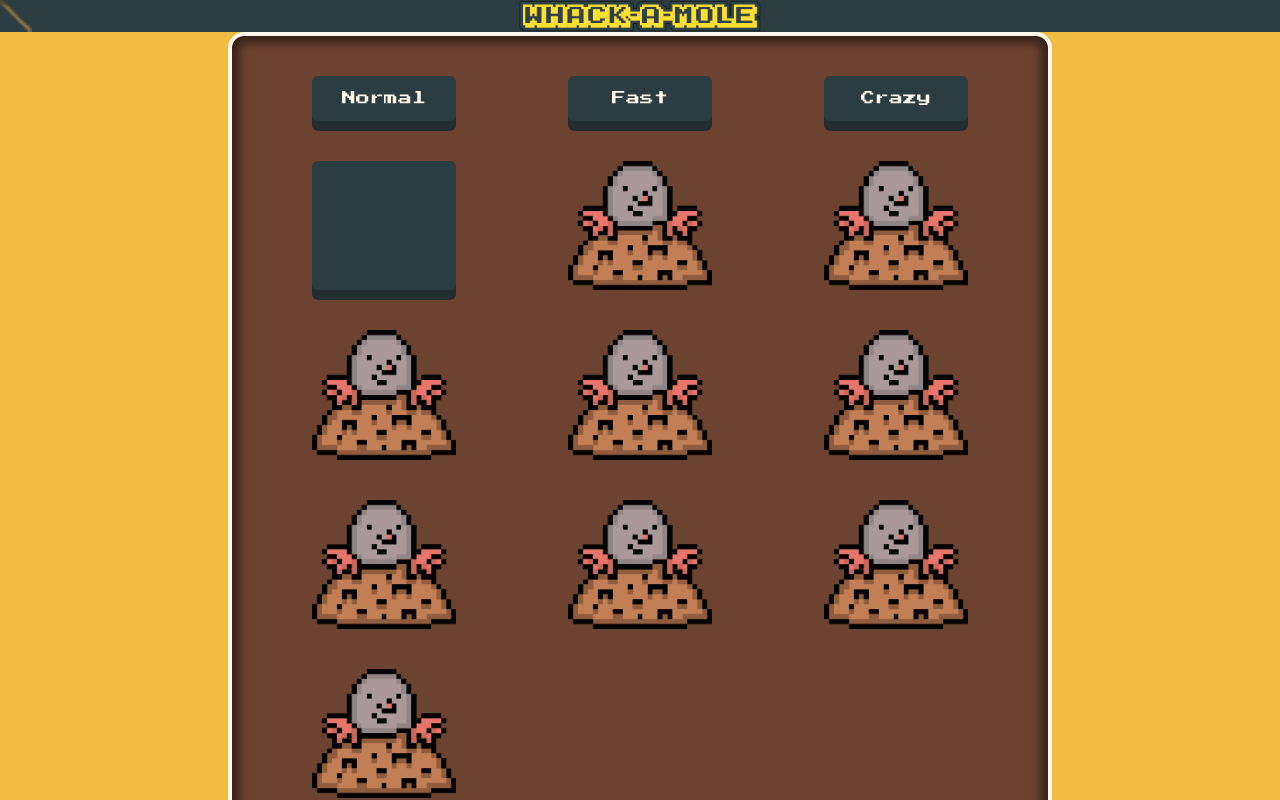
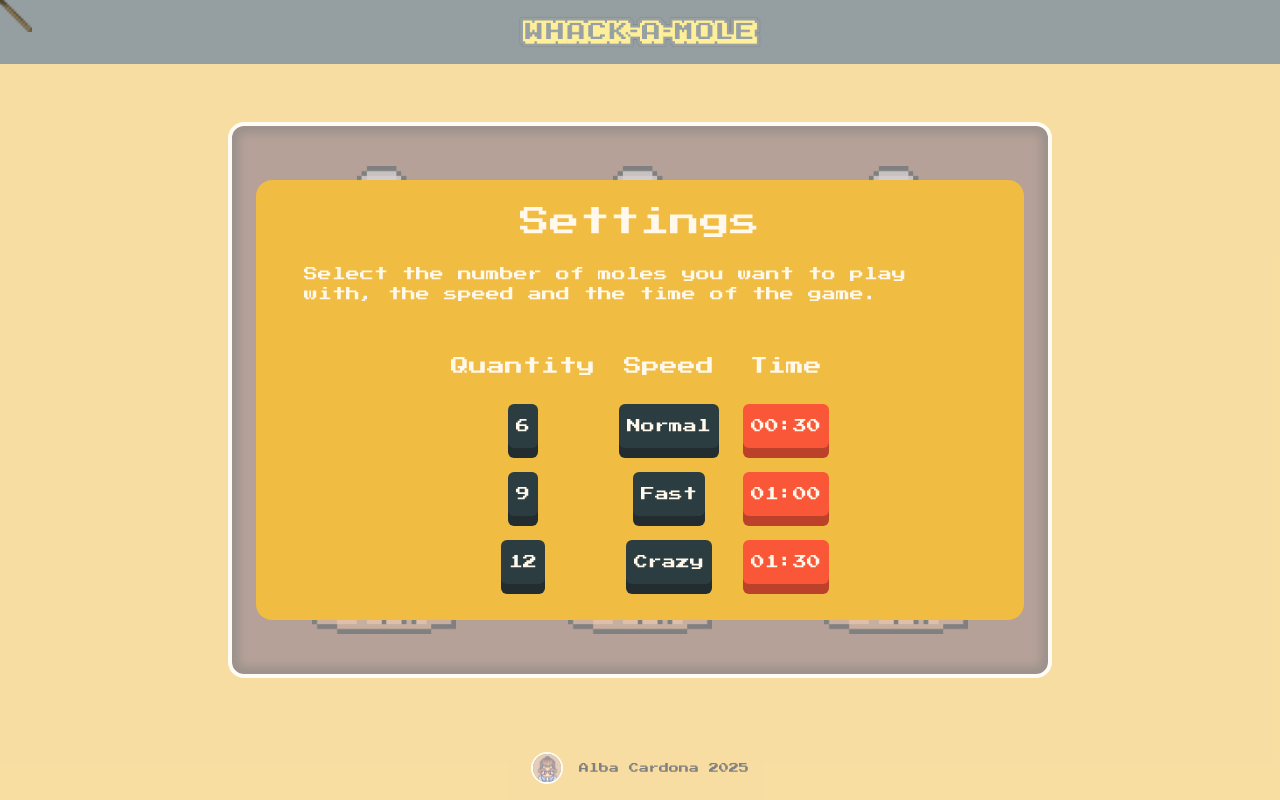
Before and after one commit to albacardona/Wack-a-Mole, a React (Vite) app: page / in a window 1280 px wide. Built offline with nearby package versions, Linux system fonts and the light colour scheme.

Commit message:
feat: starting modal content

```diff
--- /dev/null
+++ b/src/assets/settings.ts
@@ -0,0 +1,26 @@
+export const settings = [
+  {
+    key: 'quantity',
+    options: [
+      { value: 6, label: 6, variant: 'default' },
+      { value: 9, label: 9, variant: 'default' },
+      { value: 12, label: 12, variant: 'default' },
+    ],
+  },
+  {
+    key: 'speed',
+    options: [
+      { value: 0, label: 'translation:button.speed.normal', variant: 'default' },
+      { value: 1, label: 'translation:button.speed.fast', variant: 'default' },
+      { value: 2, label: 'translation:button.speed.crazy', variant: 'default' },
+    ],
+  },
+  {
+    key: 'time',
+    options: [
+      { value: 30, label: '00:30', variant: 'accent' },
+      { value: 60, label: '01:00', variant: 'accent' },
+      { value: 90, label: '01:30', variant: 'accent' },
+    ],
+  },
+];
--- a/src/components/Button.tsx
+++ b/src/components/Button.tsx
@@ -2,7 +2,7 @@ import { cva, type VariantProps } from 'class-variance-authority';
 import clsx from 'clsx';
 
 const buttonVariants = cva(
-  'cursor-none py-3 px-2 text-sm font-game rounded-md transition-all duration-150 ease-in-out active:translate-y-2 active:border-b-[0px] border-b-[1px]',
+  'cursor-none w-32 py-3 px-2 text-sm font-game rounded-md transition-all duration-150 ease-in-out active:translate-y-2 active:border-b-[0px]',
   {
     variants: {
       variant: {
@@ -40,7 +40,12 @@ export const Button = ({ value, children, className, variant, isActive, onClick
     <button
       type="button"
       className={clsx(
-        { 'w-auto': true, 'bg-bg-secondary-light shadow-none translate-y-2': isActive },
+        {
+          'w-auto': true,
+          'shadow-none translate-y-2': isActive,
+          'bg-bg-secondary-light': isActive && variant === 'default',
+          'bg-accent-light': isActive && variant === 'accent',
+        },
         buttonVariants({ variant, className }),
       )}
       onClick={handleClick}
--- a/src/components/Modal.tsx
+++ b/src/components/Modals/Modal.tsx
@@ -10,13 +10,11 @@ export const Modal = forwardRef<HTMLDivElement>((_, ref) => {
     <div className="absolute top-0 h-screen w-screen z-10 flex items-center justify-center bg-modal-overlay cursor-none">
       <div
         ref={ref}
-        className="max-w-[calc(100%-100px)] max-h-[calc(100%-150px)] bg-bg-secondary-hover rounded-2xl p-4 overflow-auto flex flex-col gap-4"
+        className="w-5/6 h-fit md:w2/3 max-w-3xl max-h-[calc(100%-150px)] bg-bg-primary rounded-2xl py-6 px-12 overflow-auto flex flex-col gap-12"
       >
-        <div className="flex items-center justify-between gap-6">
-          <div>
-            <h4 className="text-fg-primary">{modalData?.title}</h4>
-            <p>{modalData?.description}</p>
-          </div>
+        <div className="flex flex-col items-center justify-between gap-6">
+          <h4 className="text-fg-primary text-3xl">{modalData?.title}</h4>
+          <p className="text-fg-primary text-sm">{modalData?.description}</p>
         </div>
         {modalData?.content}
       </div>
--- /dev/null
+++ b/src/components/Modals/StartingModal.tsx
@@ -0,0 +1,60 @@
+import { useTranslation } from 'react-i18next';
+import { useGame } from '@/context/game-context';
+import { useState } from 'react';
+import { settings } from '@/assets/settings';
+import { Button } from '../Button';
+import { GameSettings } from '@/types/enums';
+
+interface SelectedButtons {
+  time?: number;
+  speed?: number;
+  quantity?: number;
+}
+
+export const StartingModal = () => {
+  const { t } = useTranslation();
+
+  const { setQuantityOfMoles, handleSelectSpeed, handleSelectTime } = useGame();
+  const [selectedButtons, setSelectedButtons] = useState<SelectedButtons>({});
+
+  const handleClickSetting = (key: string, value: number) => {
+    setSelectedButtons((prev) => ({
+      ...prev,
+      [key]: value,
+    }));
+
+    if (key === GameSettings.SPEED) {
+      handleSelectSpeed(value);
+    } else if (key === GameSettings.QUANTITY) {
+      setQuantityOfMoles(value);
+    } else if (key === GameSettings.TIME) {
+      handleSelectTime(value);
+    }
+  };
+
+  return (
+    <div className="h-full flex justify-center gap-6 mb-3">
+      {settings.map(({ key, options }) => (
+        <div className="flex flex-col items-center gap-6" key={key}>
+          <h4 className="text-fg-primary text-lg">{t(`translation:modal.start.select_${key}`)}</h4>
+          {options.map((option) => (
+            <Button
+              key={option.value}
+              value={option.value}
+              onClick={() => handleClickSetting(key, option.value)}
+              isActive={
+                key in selectedButtons &&
+                selectedButtons[key as keyof SelectedButtons] === option.value
+              }
+              variant={option.variant as 'default' | 'accent'}
+            >
+              {typeof option.label === 'string' && option.label.startsWith('translation:')
+                ? t(option.label)
+                : option.label}
+            </Button>
+          ))}
+        </div>
+      ))}
+    </div>
+  );
+};
--- a/src/context/modal-context.tsx
+++ b/src/context/modal-context.tsx
@@ -7,7 +7,7 @@ import {
   useState,
   useRef,
 } from 'react';
-import { Modal } from '@/components/Modal';
+import { Modal } from '@/components/Modals/Modal';
 
 interface ContextTypes {
   openModal: boolean;
--- a/src/pages/Game.tsx
+++ b/src/pages/Game.tsx
@@ -1,51 +1,27 @@
-import { Button } from '@/components/Button';
+import { StartingModal } from '@/components/Modals/StartingModal';
 import { Mole } from '@/components/Mole';
 import { useGame } from '@/context/game-context';
 import { useModal } from '@/context/modal-context';
-import { LinkExternal01 } from '@untitled-ui/icons-react';
-import { useState } from 'react';
+import { useEffect } from 'react';
 import { useTranslation } from 'react-i18next';
 
 export const Game = () => {
   const { t } = useTranslation();
   const startGameModal = useModal();
-  const { moles, speed, setQuantityOfMoles, handleSelectSpeed } = useGame();
-  const [selectedButton, setSelectedButton] = useState<number | null>(null);
+  const { moles } = useGame();
 
-  const speedSelector = [
-    { value: 0, label: t('translation:button.speed.normal') },
-    { value: 1, label: t('translation:button.speed.fast') },
-    { value: 2, label: t('translation:button.speed.crazy') },
-  ];
-
-  const handleClickSpeed = (speed: number) => {
-    setSelectedButton(speed);
-    handleSelectSpeed(speed);
-  };
+  useEffect(() => {
+    startGameModal.showModal({
+      title: t('translation:modal.start.title'),
+      description: t('translation:modal.start.body'),
+      content: <StartingModal />,
+    });
+  }, [t]);
 
   return (
     <div className="h-full w-full font-game">
       <div className="flex h-full items-center justify-center">
         <div className="grid grid-cols-3 gap-x-14 gap-y-6 rounded-2xl border-4 border-bd-light bg-bg-tertiary px-20 py-10 shadow-inner md:gap-x-28 md:gap-y-10">
-          {speedSelector.map((item) => (
-            <Button
-              key={item.value}
-              value={item.value}
-              onClick={() => handleClickSpeed(item.value)}
-              isActive={selectedButton === item.value}
-            >
-              {item.label}
-            </Button>
-          ))}
-          <Button
-            onClick={() =>
-              startGameModal.showModal({
-                title: t('translation:modal.start.title'),
-                content: <LinkExternal01 />,
-              })
-            }
-            isActive={selectedButton === 0}
-          />
           {moles?.map((id, index) => (
             <Mole key={id} />
           ))}
--- /dev/null
+++ b/src/types/enums.ts
@@ -0,0 +1,5 @@
+export enum GameSettings {
+  TIME = 'time',
+  SPEED = 'speed',
+  QUANTITY = 'quantity',
+}
```
Also changed, not shown: src/main.tsx (+4 -4 lines).
